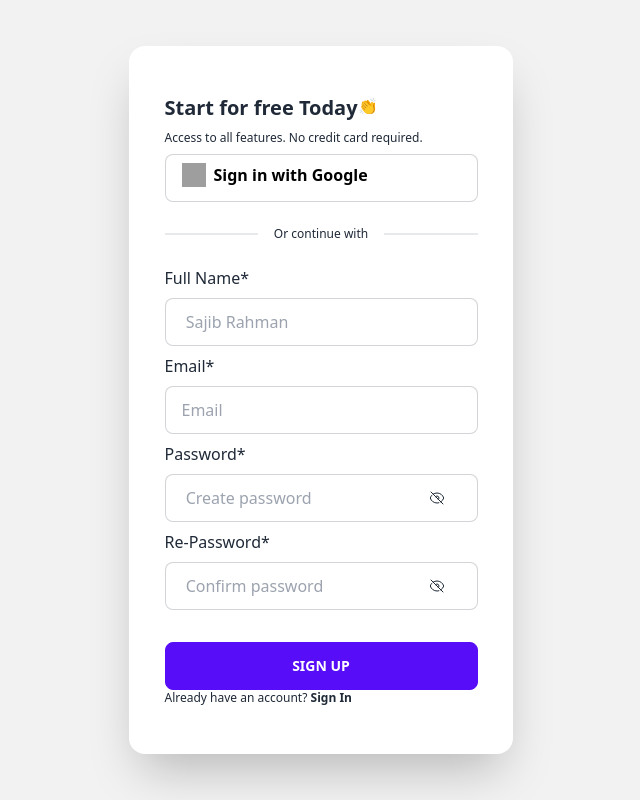
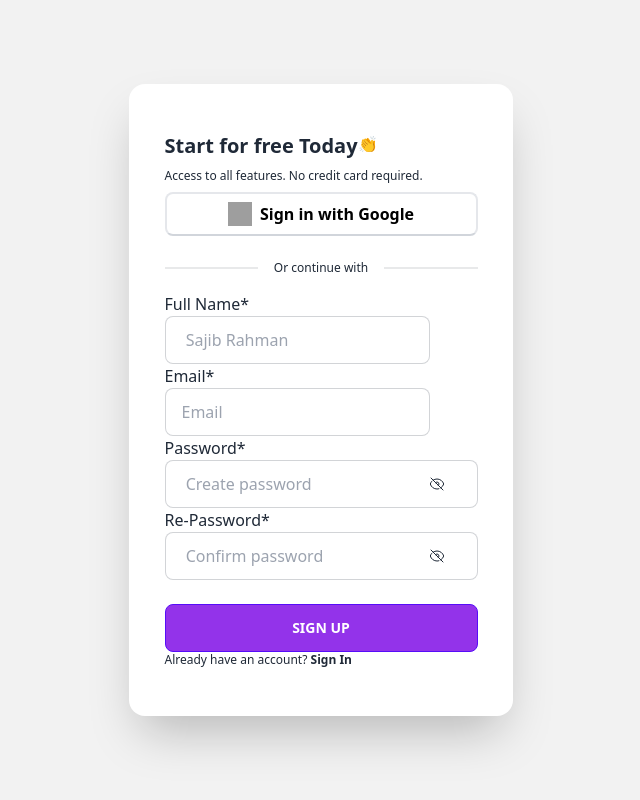
Before and after one commit to darkimpow/ai-writer-app-final, a React (Create React App) app: page /signup in a window 1280 px wide. Shown: the whole page, without its empty margins (319-959 px from the left). Built offline with nearby package versions, Linux system fonts and the light colour scheme; grey boxes are pictures that could not be loaded.

Commit message:
fixed Google button

```diff
--- a/src/component/GoogleButton.js
+++ b/src/component/GoogleButton.js
@@ -1,9 +1,10 @@
 import React from 'react';
+
 
 const GoogleButton = () => {
     return (
         <div>
-            <button className=" flex justify-center text-black font-bold border-2 rounded-lg py-2 border-b-gray-300 gap-2" ref={gmailMeRef}>
+            <button className="w-full flex justify-center text-black font-bold border-2 rounded-lg py-2 border-b-gray-300 gap-2" >
                 <img className="w-6 h-6" src="https://cdn1.iconfinder.com/data/icons/google-s-logo/150/Google_Icons-09-512.png"/>
                 Sign in with Google
             </button>
--- a/src/pages/Signup Page/SignUpPage.js
+++ b/src/pages/Signup Page/SignUpPage.js
@@ -1,8 +1,6 @@
 import React, {useRef} from 'react';
-import {handleOnSubmit} from "daisyui";
-import {faGoogle} from '@fortawesome/free-brands-svg-icons'
-import {FontAwesomeIcon} from "@fortawesome/react-fontawesome";
-import {useSubmit} from "react-router-dom";
+
+import GoogleButton from "../../component/GoogleButton";
 
 
 
@@ -15,7 +13,8 @@ const SignUpPage = () => {
     const emailRef = useRef();
     const passwordRef = useRef();
     const rePasswordRef = useRef();
-    const handleSubmit = (e) => {
+    const gmailMeRef = useRef();
+    const handleSignUp = (e) => {
         e.preventDefault();
         console.log(e);
     }
@@ -34,12 +33,11 @@ const SignUpPage = () => {
                         </div>
 
                                     <p className='text-xs'> Access to all features. No credit card required. </p>
-                                    <form onSubmit={ handleSubmit } className='input input-bordered'>
-                                        <button className=" flex justify-items-center text-black font-bold  rounded-lg py-2 border-b-gray-300 gap-2">
-                                            <img className="w-6 h-6" src="https://cdn1.iconfinder.com/data/icons/google-s-logo/150/Google_Icons-09-512.png"/>
-                                            Sign in with Google
-                                        </button>
-                                    </form>
+                                <GoogleButton/>
+                        <form onSubmit={ handleSignUp } >
+
+
+
                                     <div className='divider'>
                                         <p className='text-xs'> Or continue with </p>
                                     </div>
@@ -67,10 +65,12 @@ const SignUpPage = () => {
                                         </svg>
                                     </div>
                                     </div>
+
                                     <div className="form-control mt-6">
-                                 <button className="btn btn-primary bg-blend-color"> Sign Up </button>
+                                 <button className="btn btn-primary bg-purple-600"> Sign Up </button>
                                 <p className='text-xs'> Already have an account? <strong> Sign In </strong></p>
                             </div>
+                        </form>
                         </div>
                     </div>
                 </div>
--- a/src/pages/home/HomePageNavBar.js
+++ b/src/pages/home/HomePageNavBar.js
@@ -27,7 +27,7 @@ const HomePageNavBar = () => {
                     </button>
                     <button className="btn btn-ghost ">
                         <div>
-                            <a className="btn btn-ghost normal-case font-bold bg-blue-900 text-white text-xl">Sign Up</a>
+                            <Link to={'/signup'} className="btn btn-ghost normal-case font-bold bg-blue-900 text-white text-xl">Sign Up</Link>
                         </div>
                     </button>
                 </div>
```
